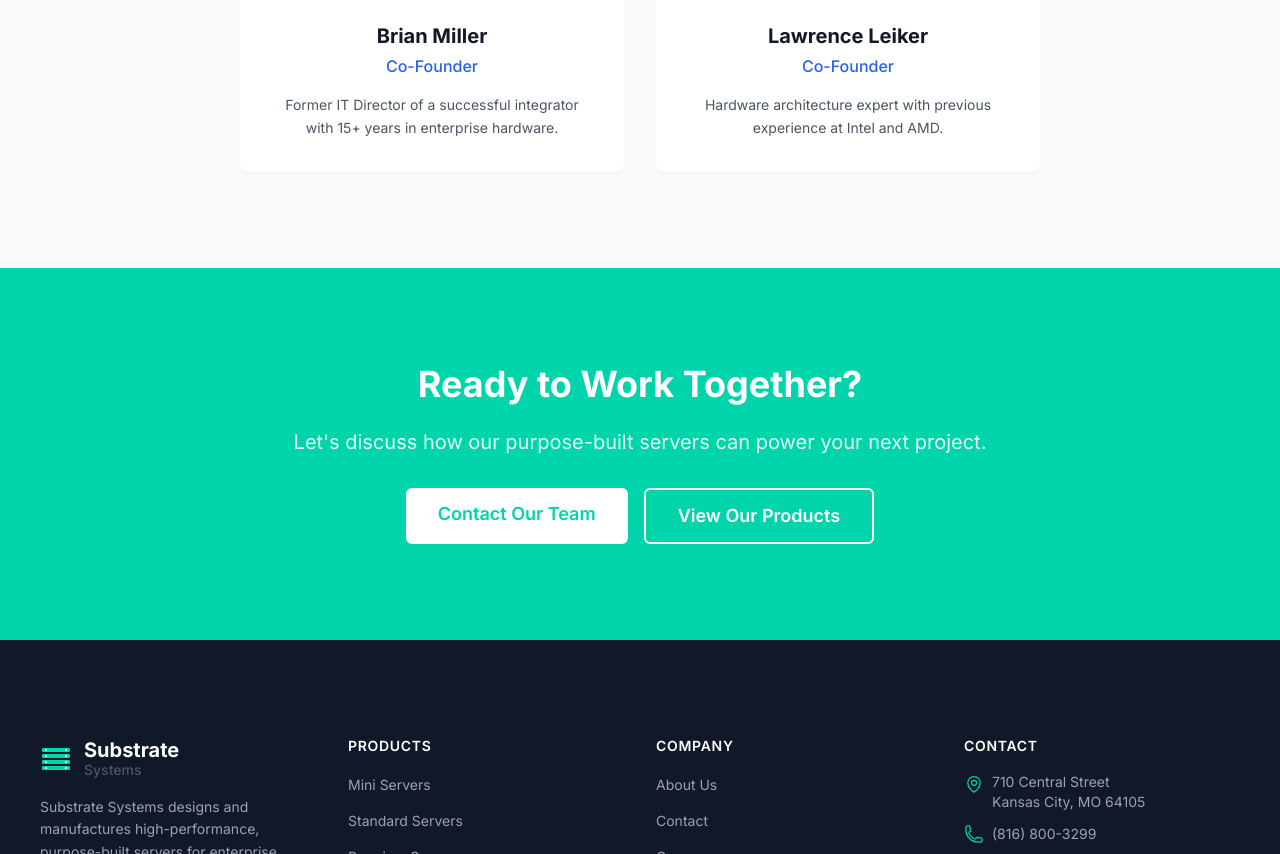
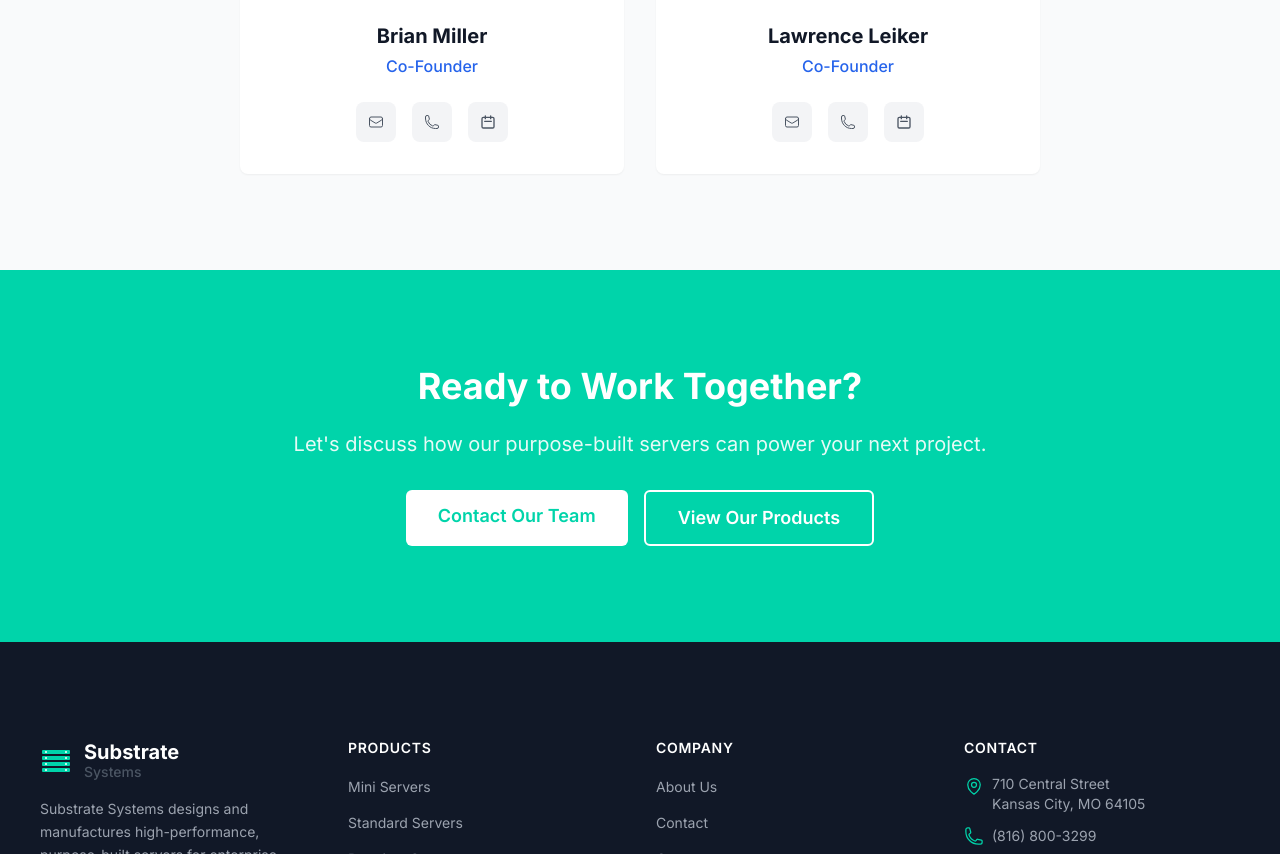
Before and after one commit to skeeeon/substratesys, a Nuxt app: page /about in a window 1280 px wide. Shown: the part 2799-3653 px from the top of the page. Built offline with nearby package versions, Linux system fonts and the light colour scheme.

Commit message:
updated leadership cards

```diff
--- a/data/company.js
+++ b/data/company.js
@@ -58,14 +58,18 @@ export const company = {
         {
           name: 'Brian Miller',
           title: 'Co-Founder',
-          bio: 'Former IT Director of a successful integrator with 15+ years in enterprise hardware.',
-          image: '/images/team/brian-miller.jpg'
+          image: '/images/team/brian-miller.jpg',
+          email: 'brian@substratesys.com',
+          phone: '(816) 800-3300',
+          calendarUrl: 'https://calendly.com/brian-miller-substrate'
         },
         {
           name: 'Lawrence Leiker',
           title: 'Co-Founder',
-          bio: 'Hardware architecture expert with previous experience at Intel and AMD.',
-          image: '/images/team/lawrence-leiker.jpg'
+          image: '/images/team/lawrence-leiker.jpg',
+          email: 'lawrence@substratesys.com',
+          phone: '(816) 800-3301',
+          calendarUrl: 'https://calendly.com/lawrence-leiker-substrate'
         }
       ]
     }
--- a/data/products.js
+++ b/data/products.js
@@ -63,7 +63,7 @@ export const products = {
       storage: '50TB RAID5, 100TB RAID6',
       connectivity: '4x 1GbE, iDrac, PCIe expansion',
       power: 'Redundant 750W PSU',
-      dimensions: '2U: 17.2" x 25.6" x 1.7"',
+      dimensions: '2U: 17.2" x 25.6" x 3.5"',
       operating_temp: '10°C to 35°C',
       certifications: 'FCC, CE, UL, ENERGY STAR'
     },
@@ -84,7 +84,7 @@ export const products = {
     accessories: [
       'Rail kit for rack mounting',
       'Additional memory modules',
-      'Storage expansion',
+      'GPU accelelration support',
       'Management software'
     ]
   },
--- a/pages/about.vue
+++ b/pages/about.vue
@@ -120,8 +120,59 @@
             </div>
 
             <h3 class="text-xl font-bold text-gray-900 mb-1">{{ leader.name }}</h3>
-            <p class="text-primary-600 font-medium mb-4">{{ leader.title }}</p>
-            <p class="text-gray-600 text-sm leading-relaxed">{{ leader.bio }}</p>
+            <p class="text-primary-600 font-medium mb-6">{{ leader.title }}</p>
+
+            <!-- Contact Links -->
+            <div class="flex justify-center space-x-4">
+              <!-- Email -->
+              <a
+                :href="`mailto:${leader.email}`"
+                class="w-10 h-10 bg-gray-100 hover:bg-primary-100 rounded-lg flex items-center justify-center transition-colors group"
+                :title="`Email ${leader.name}`"
+              >
+                <AppIcon
+                  name="envelope"
+                  size="sm"
+                  class="text-gray-600 group-hover:text-primary-600 transition-colors"
+                />
+              </a>
+
+              <!-- Phone -->
+              <a
+                :href="`tel:${leader.phone}`"
+                class="w-10 h-10 bg-gray-100 hover:bg-green-100 rounded-lg flex items-center justify-center transition-colors group"
+                :title="`Call ${leader.name}`"
+              >
+                <AppIcon
+                  name="phone"
+                  size="sm"
+                  class="text-gray-600 group-hover:text-green-600 transition-colors"
+                />
+              </a>
+
+              <!-- Calendar -->
+              <a
+                :href="leader.calendarUrl"
+                target="_blank"
+                rel="noopener noreferrer"
+                class="w-10 h-10 bg-gray-100 hover:bg-substrate-accent/10 rounded-lg flex items-center justify-center transition-colors group"
+                :title="`Schedule time with ${leader.name}`"
+              >
+                <svg
+                  class="w-4 h-4 text-gray-600 group-hover:text-substrate-accent transition-colors"
+                  fill="none"
+                  stroke="currentColor"
+                  viewBox="0 0 24 24"
+                >
+                  <path
+                    stroke-linecap="round"
+                    stroke-linejoin="round"
+                    stroke-width="2"
+                    d="M8 7V3m8 4V3m-9 8h10M5 21h14a2 2 0 002-2V7a2 2 0 00-2-2H5a2 2 0 00-2 2v12a2 2 0 002 2z"
+                  />
+                </svg>
+              </a>
+            </div>
           </div>
         </div>
       </div>
@@ -166,7 +217,7 @@ import SectionHeader from '~/components/common/SectionHeader.vue'
  *
  * Company information page showcasing mission, values,
  * team, certifications, and company story.
- * Updated to center leadership team cards.
+ * Updated leadership section with contact icons instead of bio text.
  */
 
 // SEO Meta using composable
```
